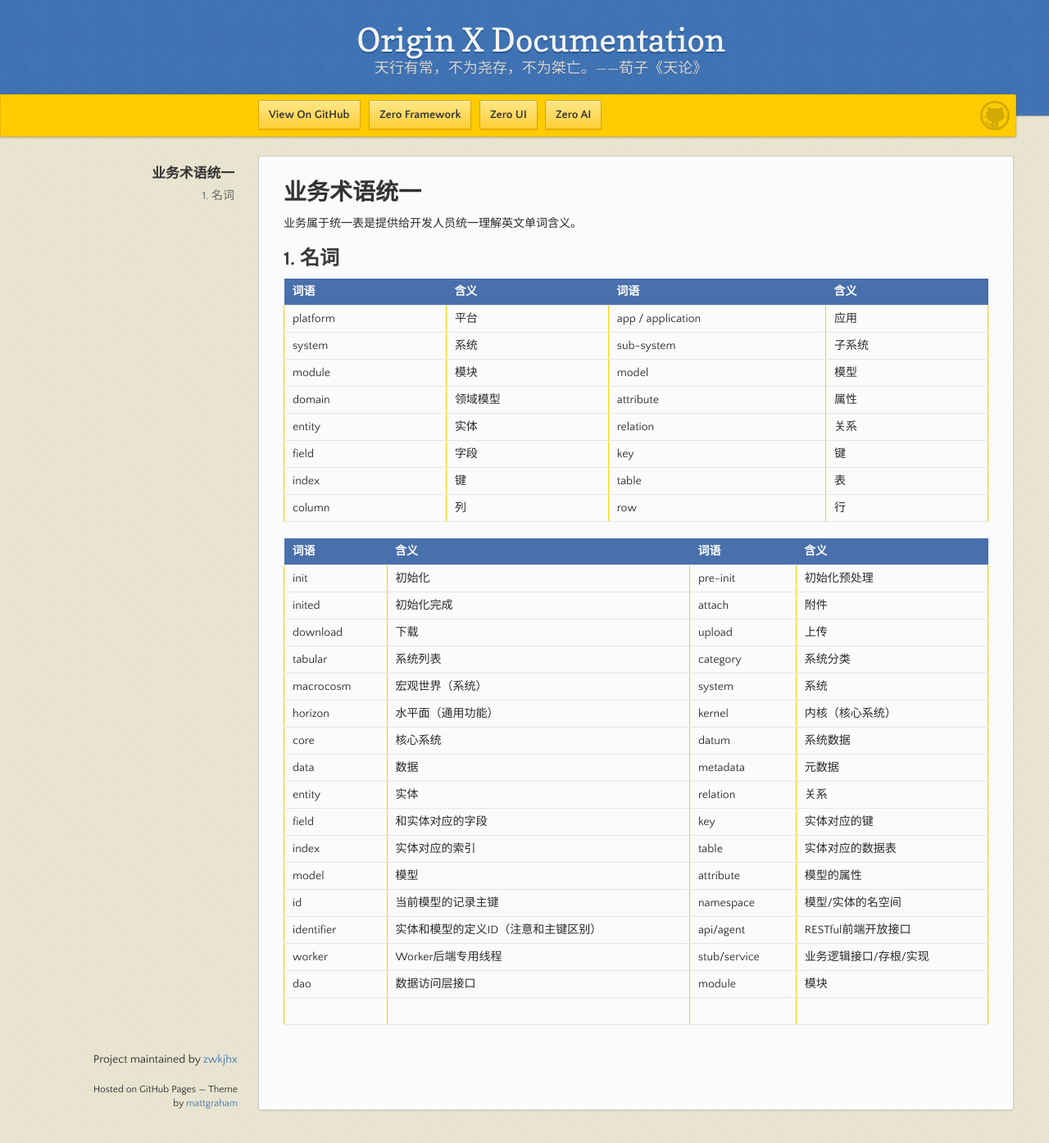
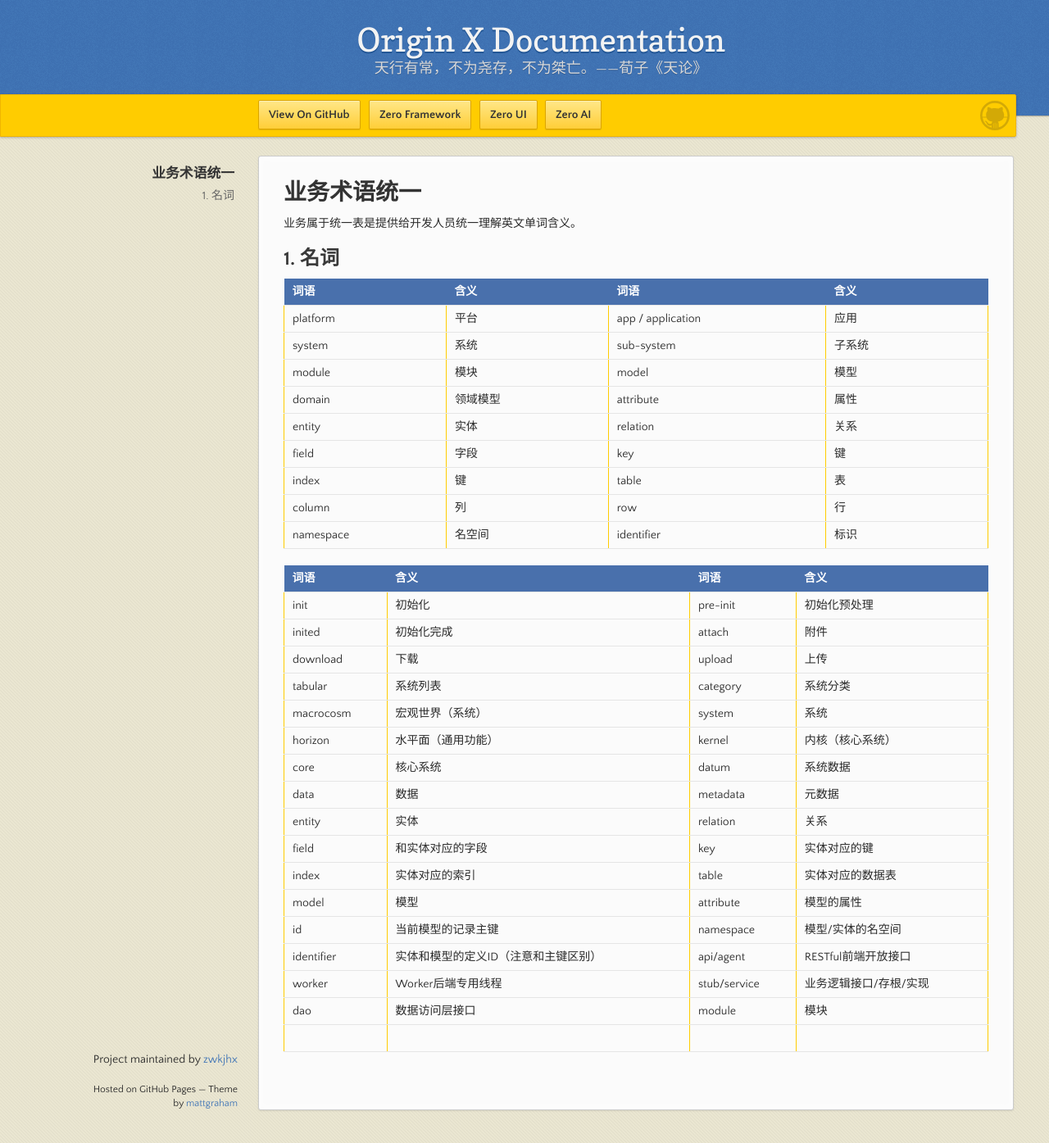
Before and after one commit to zwkjhx/ox-doc, a Jekyll site: the page built from specification/main/spc-000-ye-wu-zhu-yu-gui-fan.md, in a window 1280 px wide and 1395 px high. Shown: the whole window at 82% size. Built offline with Jekyll 4.4.1, drawn with Linux system fonts in a browser that asks for light colours; our own code applies the rules of GitHub Pages for plain Markdown files.

Commit message:
Updates specification/main/spc-000-ye-wu-zhu-yu-gui-fan.md
Auto commit by GitBook Editor

```diff
--- a/specification/main/spc-000-ye-wu-zhu-yu-gui-fan.md
+++ b/specification/main/spc-000-ye-wu-zhu-yu-gui-fan.md
@@ -14,6 +14,7 @@
 | field | 字段 | key | 键 |
 | index | 键 | table | 表 |
 | column | 列 | row | 行 |
+| namespace | 名空间 | identifier | 标识 |
 
 | 词语 | 含义 | 词语 | 含义 |
 | :--- | :--- | :--- | :--- |
```
